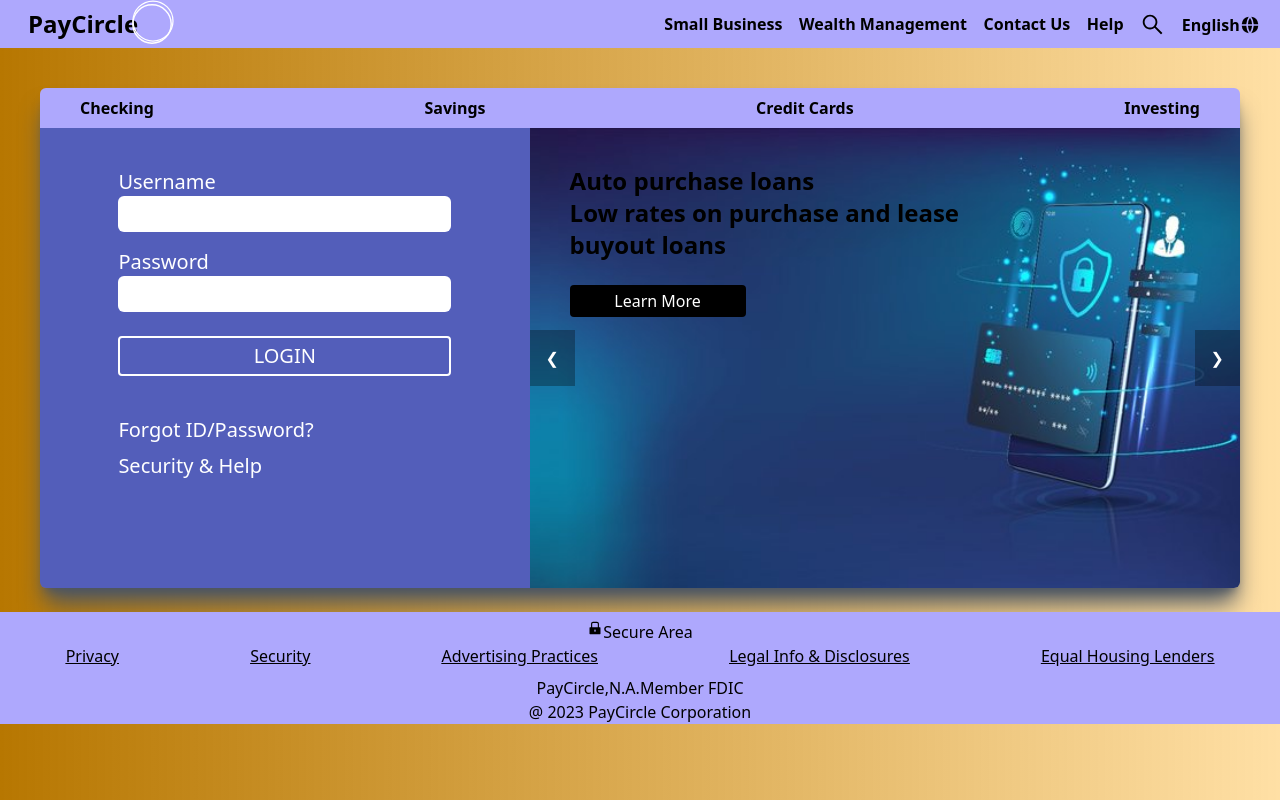
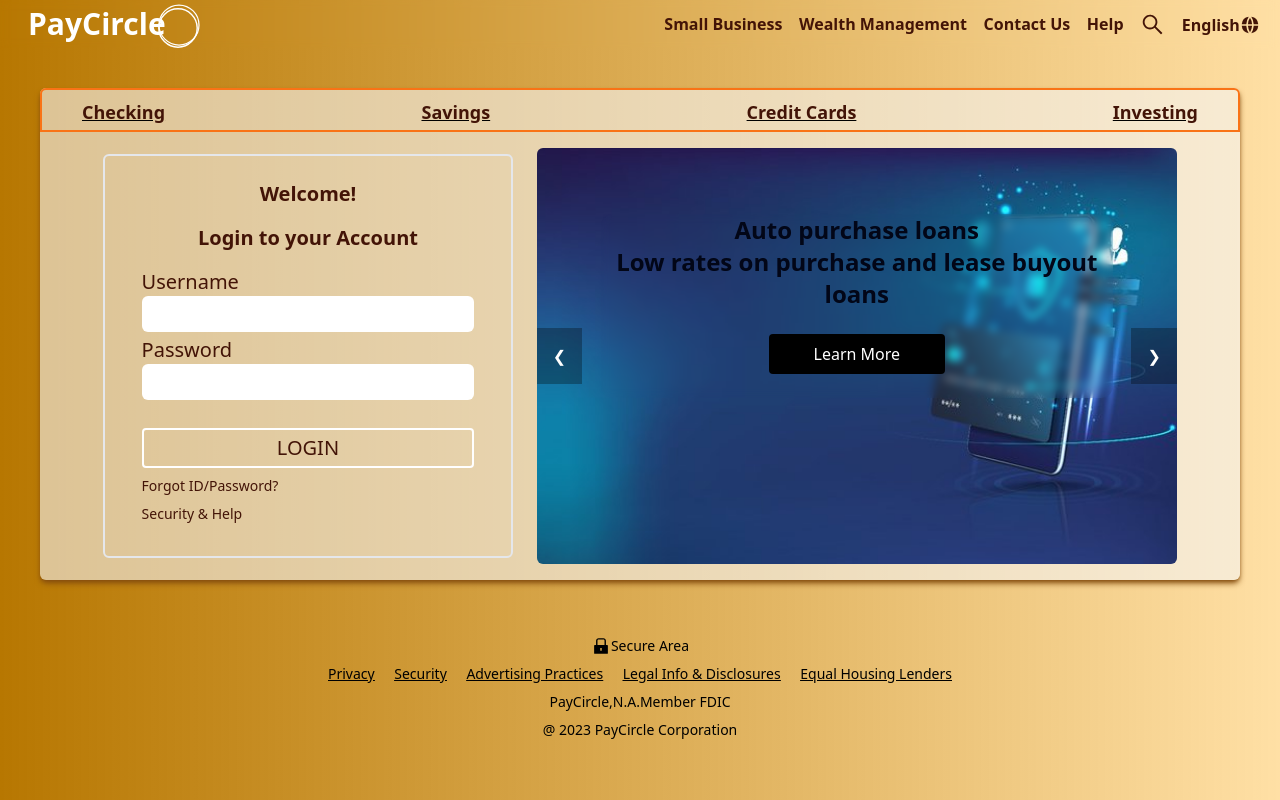
Before and after one commit to yogeshtakeo/team-white, a React (Vite) app: page /LoginPage in a window 1280 px wide. Built offline with nearby package versions, Linux system fonts and the light colour scheme.

Commit message:
Update CSS layout of LoginPage

```diff
--- a/src/App.css
+++ b/src/App.css
@@ -1,5 +1,5 @@
 .navbar {
-  background-color: #aea8fd;
+  backdrop-filter: blur(5px);
 }
 
 .cardBG {
@@ -19,20 +19,26 @@
   margin: 5px;
 }
 
-.login{
-  background-color: #535EBA;
-  height: 480px;
-}
+
 
 body{
 
-  background: linear-gradient(to right, rgb(183, 119, 1),rgba(255, 166, 0, 0.354));
+  background-image: linear-gradient( to right, rgb(183, 119, 1),rgba(255, 166, 0, 0.354));
+
 }
 .form{
 
 backdrop-filter:blur(15px);
 
 }
+.slider{
+  width:40rem;
+  height: 26rem;
+}
+
+
+
+
 
 
 
--- a/src/Data/Data.ts
+++ b/src/Data/Data.ts
@@ -4,6 +4,7 @@ const Data = () => {
     const dataLists=[
         {
             title:'Routing Number'
+
         },
         {
             title:'Credit Cards'
--- a/src/components/BLogo.tsx
+++ b/src/components/BLogo.tsx
@@ -2,7 +2,8 @@ import React from 'react'
 
 const BLogo = () => {
   return (
-    <div className='absolute top-[-0.5%] left-[10%]'>
+    <div className='absolute top-[-0.5%] left-[12%]'>
+
     <svg width="50" height="50" viewBox="0 0 200 200">
     <circle cx="100" cy="100" r="80" fill="transparent" stroke="white" strokeWidth="5" />
 
--- a/src/components/Footer.tsx
+++ b/src/components/Footer.tsx
@@ -3,16 +3,16 @@ import {AiFillLock} from 'react-icons/ai'
 
 function Footer() {
   return (
-    <div className="navbar flex flex-col justify-center align-center h-18 mt-6">
-      <div className="flex align-center justify-center pt-2"><AiFillLock/> Secure Area</div>
-      <div className="flex justify-around align-center underline">
+    <div className="  flex flex-col justify-center align-center h-18 mt-12 bg-transparent  text-sm p-2 w-[50%] mx-auto">
+      <div className="flex items-center justify-center mb-2"><AiFillLock size={20}/> Secure Area</div>
+      <div className="flex justify-between items-center underline">
         <a href="#">Privacy</a>
         <a href="#">Security</a>
         <a href="#">Advertising Practices</a>
         <a href="#">Legal Info & Disclosures</a>
         <a href="#">Equal Housing Lenders</a>
       </div>
-      <div className="flex align-center justify-center pt-2"> PayCircle,N.A.Member FDIC</div>
+      <div className="flex align-center justify-center pt-2 mb-2 "> PayCircle,N.A.Member FDIC</div>
       <div className="flex align-center justify-center">@ 2023 PayCircle Corporation</div>
     </div>
   );
--- a/src/components/LoginPageComponent/Slider.tsx
+++ b/src/components/LoginPageComponent/Slider.tsx
@@ -1,63 +1,83 @@
-import { useState } from "react"
-import img1 from '../../assets/cover_image_1679401666.jpeg.760x400_q85_crop_upscale.jpg'
-import img2 from '../../assets/istockphoto-1049658918-612x612.jpg'
-import img3 from '../../assets/photo-1515974256630-babc85765b1d.avif'
+import { useState } from "react";
+import img1 from "../../assets/cover_image_1679401666.jpeg.760x400_q85_crop_upscale.jpg";
+import img2 from "../../assets/istockphoto-1049658918-612x612.jpg";
+import img3 from "../../assets/photo-1515974256630-babc85765b1d.avif";
 
-
-function Slider (){
-    const slides=[
+function Slider() {
+  const slides = [
     {
-            text:['Auto purchase loans', 'Low rates on purchase and lease buyout loans'],
-            img: img1},
+      text: [
+        "Auto purchase loans",
+        "Low rates on purchase and lease buyout loans",
+      ],
+      img: img1,
+    },
     {
-            text:['Get Flexible Financing Options for Your Dream Car'],
-            img:img2},
+      text: ["Get Flexible Financing Options for Your Dream Car"],
+      img: img2,
+    },
 
     {
-                    text:['Upgrade Your Ride with Low Interest Auto Purchase Loans'],
-                    img:img3},
+      text: ["Upgrade Your Ride with Low Interest Auto Purchase Loans"],
+      img: img3,
+    },
+  ];
 
-    ]
+  const [currentImageIndex, setCurrentImageIndex] = useState(0);
 
-    const [currentImageIndex, setCurrentImageIndex]=useState(0)
-
-    function previousSlide(){
-      setCurrentImageIndex((prevIndex) => prevIndex === 0? slides.length -1 : prevIndex -1)
+  function previousSlide() {
+    setCurrentImageIndex((prevIndex) =>
+      prevIndex === 0 ? slides.length - 1 : prevIndex - 1
+    );
   }
 
-    function nextSlide(){
-        setCurrentImageIndex((prevIndex) => prevIndex === slides.length -1 ? 0 : prevIndex + 1)
+  function nextSlide() {
+    setCurrentImageIndex((prevIndex) =>
+      prevIndex === slides.length - 1 ? 0 : prevIndex + 1
+    );
   }
 
-    return(
+  return (
     <>
+      <div className="relative">
+        <div className="slider relative  mt-4 mb-4 ">
+          <img
+            className="object-cover h-full w-full rounded-md"
+            src={slides[currentImageIndex].img}
+          />
+          <button
+            className="absolute left-0 top-1/2 p-4 -translate-y-1/2 bg-black/30 hover:bg-black/50 text-white hover:text-amber-500 cursor-pointer"
+            onClick={previousSlide}
+          >
+            ❮
+          </button>
 
-                <div className="relative">
-                <div className="slide relative">
-                    <img className="w-[1000px] h-[460px] object-cover rounded-br-md"
-                        src={slides[currentImageIndex].img}/>
-                         <div className="absolute bottom-[45%] right-[30%] p-10 ">
-                            {slides[currentImageIndex].text.map((items: string, index: number) => (
-                            <li className="list-none text-black font-semibold text-2xl"
-                            key={index}  >
+          <button
+            className="absolute right-0 top-1/2 p-4 -translate-y-1/2 bg-black/30 hover:bg-black/50 text-white hover:text-amber-500 cursor-pointer"
+            onClick={nextSlide}
+          >
+            ❯
+          </button>
+
+        <div className="absolute bottom-[40%] right-[10%] left-[10%] backdrop-blur-sm text-center rounded-xl">
+          {slides[currentImageIndex].text.map(
+            (items: string, index: number) => (
+              <li
+                className="list-none text-slate-950 font-semibold text-2xl"
+                key={index}
+              >
                 {items}
-
               </li>
-            ))}
-             <button className='bg-black rounded p-1 mt-6 mb-6 text-white w-44'>Learn More</button>
+            )
+          )}
+          <button className="bg-black rounded p-2 mt-6 mb-6 text-white w-44">
+            Learn More
+          </button>
           </div>
         </div>
-
-                <button className="absolute left-0 top-1/2 p-4 -translate-y-1/2 bg-black/30 hover:bg-black/50 text-white hover:text-amber-500 cursor-pointer"
-                onClick={previousSlide}>❮</button>
-
-                <button className="absolute right-0 top-1/2 p-4 -translate-y-1/2 bg-black/30 hover:bg-black/50 text-white hover:text-amber-500 cursor-pointer"
-                onClick={nextSlide}>❯</button>
       </div>
-
-
     </>
-    )
+  );
 }
 
-export default Slider
+export default Slider;
--- a/src/components/LoginPageComponent/SubNavbar.tsx
+++ b/src/components/LoginPageComponent/SubNavbar.tsx
@@ -3,8 +3,8 @@ import React from 'react'
 function SubNavbar() {
   return (
     <>
-        <div className='navbar  rounded-t-md '>
-            <nav  className='flex flex-row justify-between h-10 pl-10 pr-10 pt-2 list-none font-semibold'>
+        <div className='rounded-t-md bg-opacity-10 border-2 border-orange-500 underline'>
+            <nav  className='flex flex-row justify-between h-10 pl-10 pr-10 pt-2 list-none font-semibold text-orange-950 text-lg'>
                 <li>
                     Checking
                 </li>
--- a/src/components/Navbar.tsx
+++ b/src/components/Navbar.tsx
@@ -9,16 +9,16 @@ import { useNavigate } from 'react-router-dom'
 function Navbar() {
   const navigate=useNavigate()
   return (
-    <div className="navbar flex justify-between align-center h-12 w-full p-3">
-     <div className=' bg-slate-300 Brandlogo flex justify-center items-center'>
+    <div className="navbar flex justify-between align-center h-12 w-full p-3 text-orange-950 ">
+     <div className='Brandlogo flex justify-center items-center'>
     <ul className='navbar flex flex-row justify-around align-center w-full pl-4 font-semibold'>
-    <li className=' text-2xl'>
+    <li className=' text-3xl font-semibold text-white'>
         PayCircle
       </li>
       </ul>
      <BLogo/>
       </div>
-      <div className='Rnav w-[50%] bg-slate-200'>
+      <div className='Rnav w-[50%]'>
       <ul className=' navbar flex justify-around align-center  pl-4 font-semibold'>
       <li>
       <a href='#'>Small Business</a>
--- a/src/pages/LoginPage.tsx
+++ b/src/pages/LoginPage.tsx
@@ -33,10 +33,10 @@ function LoginPage(){
 
         <Navbar/>
 
-        <div className=' shadow-gray-600 mt-10 ml-10 mr-10 shadow-xl rounded-md'>
+        <div className=' shadow-yellow-800 mt-10 ml-10 mr-10 shadow-md rounded-md bg-neutral-100 bg-opacity-60 h-auto mb-4'>
             <SubNavbar/>
-            <div className='flex rounded-md'>
-                <div className='relative login border-solid border-black p-10 h-[460px] rounded-bl-md ' >
+            <div className='flex items-center justify-center  rounded-md'>
+                <div className='mr-6' >
                     <Formik
                         initialValues={initialValues}
                         onSubmit={submitHandler}
@@ -44,16 +44,17 @@ function LoginPage(){
                             {()=>{return(
                     <div>
 
-                        <Form className='grid grid-rows-4 text-white text-xl w-[32vw] justify-center'>
-
+                        <Form className='grid grid-rows-2 text-xl w-[32vw] justify-center border-2 h-auto p-6 rounded-md text-orange-950'>
+                            <p className='text-center text-xl font-semibold '>Welcome!</p>
+                           <p className='text-center text-xl font-semibold  mb-4'> Login to your Account</p>
                             <InputField type='text' name='Username' label='Username' className='w-[26vw]'/>
                             <InputField type='password' name='Password' label='Password'/>
 
-                                <button className='border-solid border-white border-2 mt-2 h-10 hover:bg-purple-600 hover:border-transparent hover:text-black rounded'
+                                <button className='border-solid border-white border-2 mt-6 mb-2 h-10 hover:bg-yellow-600 hover:border-transparent hover:text-black rounded'
                                  type='submit'>LOGIN</button>
                             <div className=''>
-                                <p className='mt-2 mb-2'>Forgot ID/Password?</p>
-                                <p  className='mt-2 mb-2'>Security & Help</p>
+                                <p className=' mb-2 text-sm'>Forgot ID/Password?</p>
+                                <p  className='mt-2 mb-2 text-sm'>Security & Help</p>
                             </div>
 
                         </Form>
--- a/src/pages/RegisterPage.tsx
+++ b/src/pages/RegisterPage.tsx
@@ -49,11 +49,11 @@ const RegisterPage = () => {
 
         <div className='p-5'>
 
-            <img className='absolute right-[1%] top-[30%] rounded-3xl obtain-contain'  src={img} alt='image'/>
+            <img className='absolute right-[1%] top-[30%] rounded-tr-3xl obtain-contain'  src={img} alt='image'/>
 
 
-            <h1 className='text-white ml-4 mt-2 mb-4 text-3xl absolute top-[2%]'>PayCircle</h1>
-            <div className='absolute left-[12%] top-[2%]'><BLogo/></div>
+            <h1 className=' h1 text-white ml-4 mt-2 mb-4 text-3xl absolute top-[2%] font-semibold'>PayCircle</h1>
+            <div className='absolute left-[13%] top-[2%]'><BLogo/></div>
 
             <div className='flex'>
     <Form className=' form absolute top-[15%] flex flex-col rounded-lg w-[45%] pl-10 pr-10 pt-4 pb-9 justify-center text-white bg-blur-xl border-2'>
```
Lines whose indentation alone changed are shown as unchanged.
